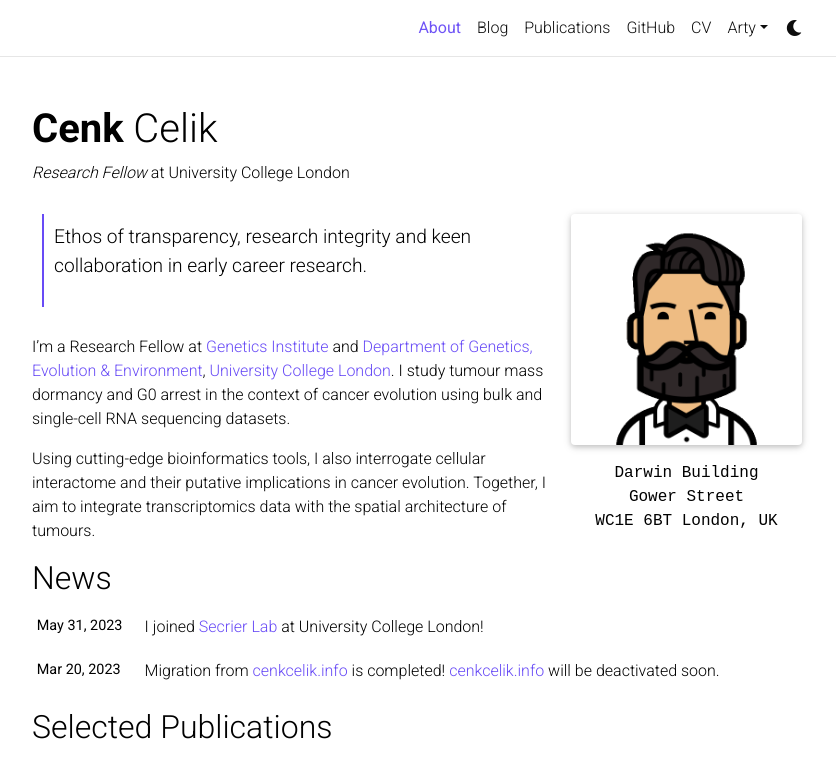
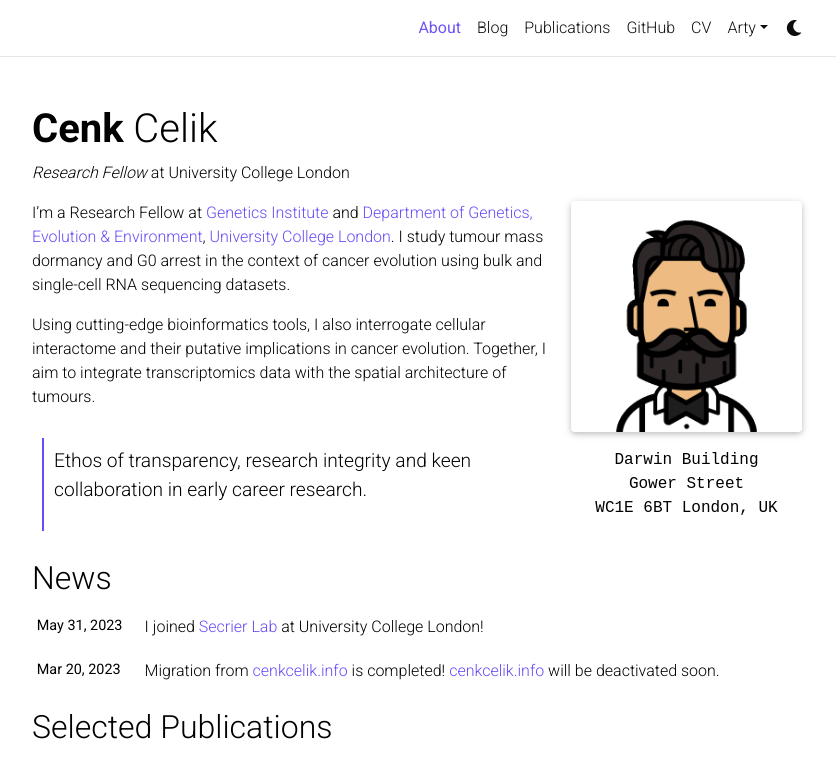
Before and after one commit to cenk-celik/cenk-celik.github.io, a Jekyll site: the page built from _pages/about.md, in a window 1280 px wide and 1064 px high, cut to the strip 0-775 px from the top of the window. Shown: the whole strip, without its empty margins (223-1059 px from the left). Built offline with Jekyll 4.4.1, drawn with Linux system fonts in a browser that asks for light colours; full-size pictures stand in for the smaller copies a plugin makes; comment, search, counter and statistics services are not loaded; a style sheet for code colours, icons or effects is not loaded.

Commit message:
updated.

```diff
--- a/_pages/about.md
+++ b/_pages/about.md
@@ -18,8 +18,8 @@
 social: true  # includes social icons at the bottom of the page
 ---
 
- > Ethos of transparency, research integrity and keen collaboration in early career research.
-
 I'm a Research Fellow at [Genetics Institute](https://www.ucl.ac.uk/biosciences/gee/ucl-genetics-institute) and [Department of Genetics, Evolution & Environment](https://www.ucl.ac.uk/biosciences/gee), [University College London](https://www.ucl.ac.uk/). I study tumour mass dormancy and G0 arrest in the context of cancer evolution using bulk and single-cell RNA sequencing datasets.
 
 Using cutting-edge bioinformatics tools, I also interrogate cellular interactome and their putative implications in cancer evolution. Together, I aim to integrate transcriptomics data with the spatial architecture of tumours.
+
+ > Ethos of transparency, research integrity and keen collaboration in early career research.
```
